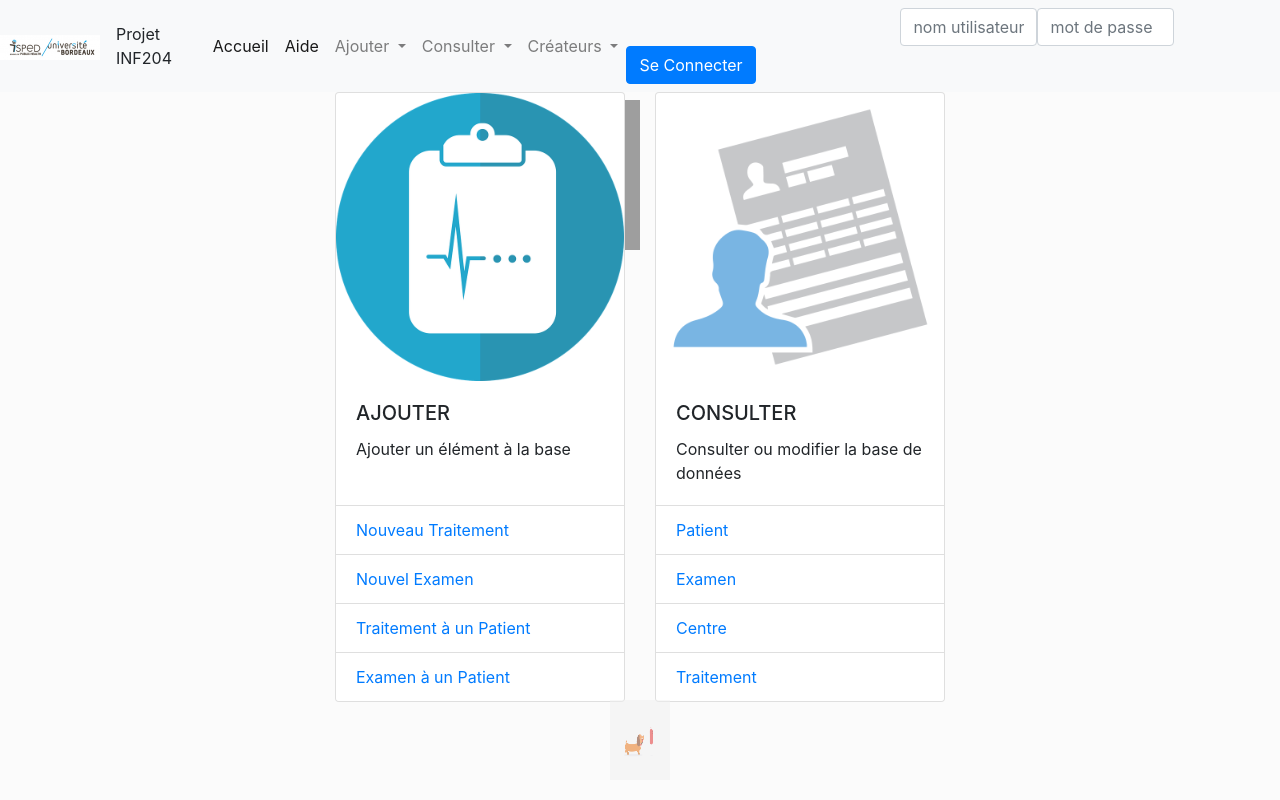
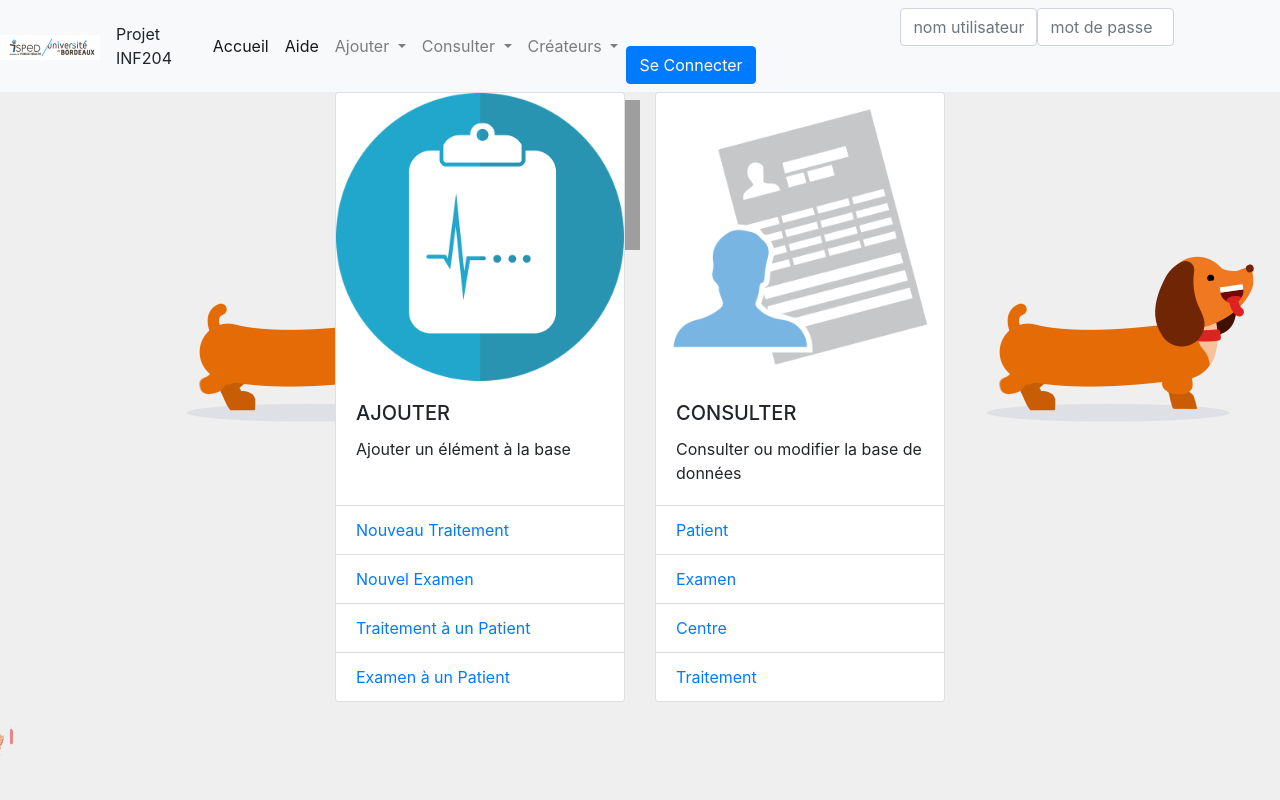
Before and after one commit to marcfouque/projet_MGM, a PHP site: page /index.php in a window 1280 px wide. Run offline with PHP 8.4, Linux system fonts and the light colour scheme; grey boxes are pictures that could not be loaded.

Commit message:
teckel v2

```diff
--- a/css/css.css
+++ b/css/css.css
@@ -4,7 +4,8 @@
 body{
 	width:100%;
 	height:100%;
-	background-color:#FBFBFB;
+	/*background-color:#FBFBFB;*/
+	background-image: url('../resources/teckel.gif');
 }
 
 /*id*/
--- a/js/js.js
+++ b/js/js.js
@@ -21,7 +21,7 @@ $('#chi').ready(function(){
 	}, 310);
 });
 
-
+/*
 $('#teck').ready(function(){
 	setInterval(function(){
 		$("#teck").animate({left: '+=30px'}, 0);
@@ -34,7 +34,7 @@ $('#teck').ready(function(){
 		}
 	}, 100);
 });
-
+*/
 
 
 /*
```
